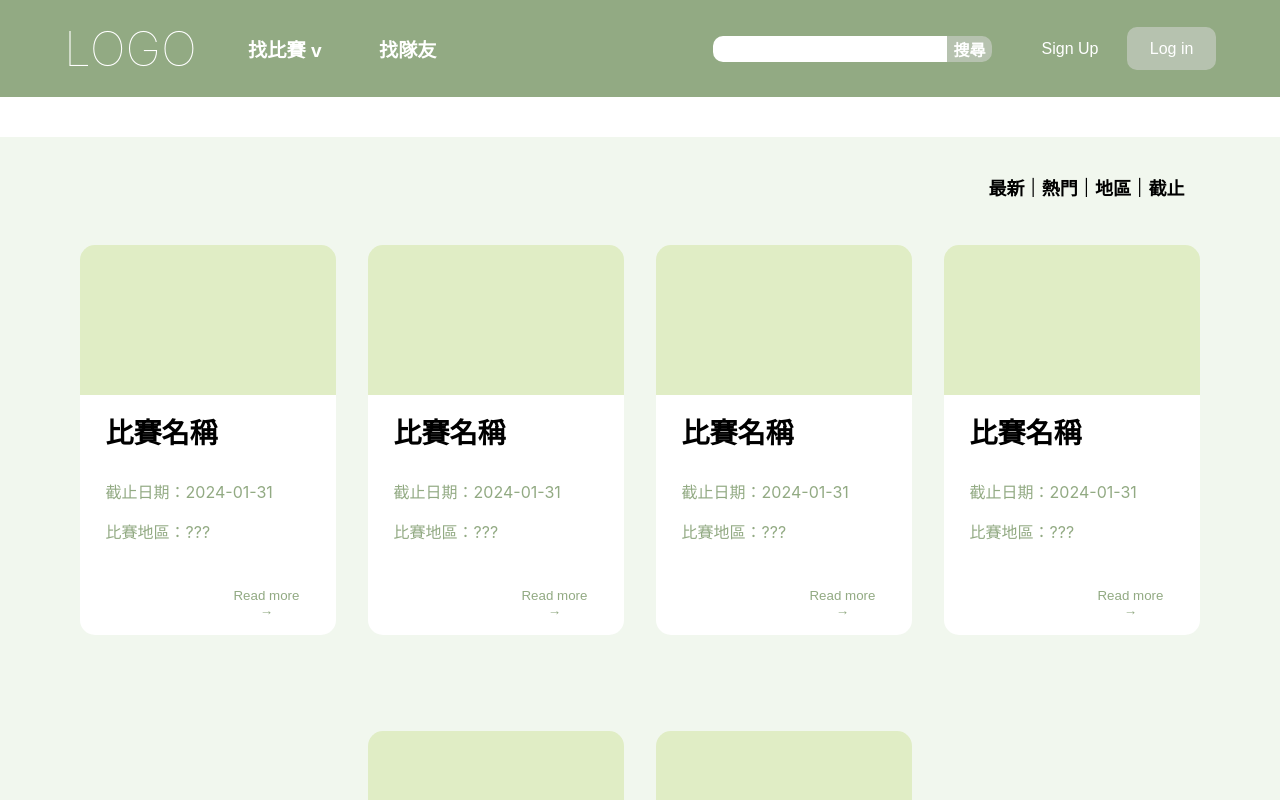
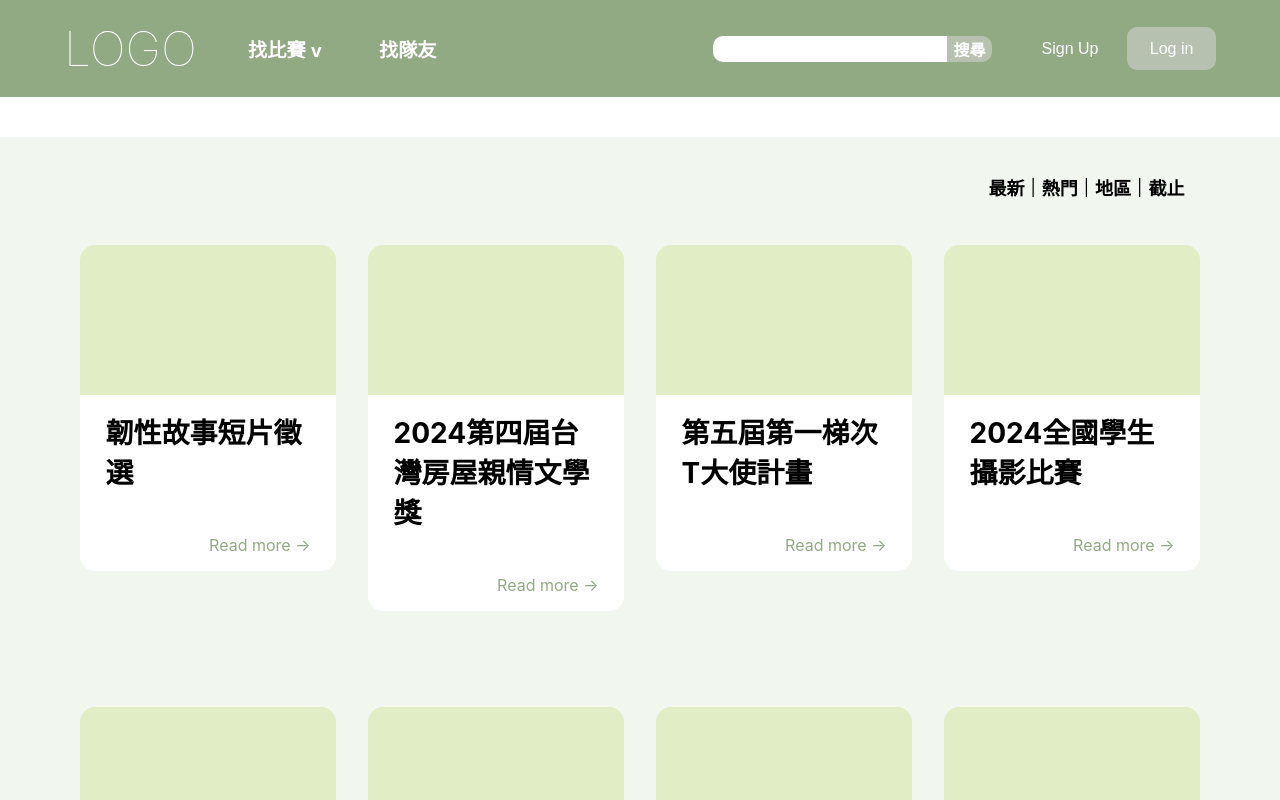
Before and after one commit to chreamy/xchange-contest-finder, a React (Create React App) app in the folder frontend/: page / in a window 1280 px wide. Shown: the top 800 px of the page. Built offline with nearby package versions, Linux system fonts and the light colour scheme.

Commit message:
test: test contest page with contest_data.json

```diff
--- a/frontend/package.json
+++ b/frontend/package.json
@@ -3,6 +3,7 @@
   "version": "0.1.0",
   "private": true,
   "dependencies": {
+    "@babel/plugin-proposal-private-property-in-object": "^7.21.11",
     "@react-oauth/google": "^0.12.1",
     "@testing-library/jest-dom": "^5.17.0",
     "@testing-library/react": "^13.4.0",
--- a/frontend/src/components/Contest.jsx
+++ b/frontend/src/components/Contest.jsx
@@ -5,10 +5,10 @@ const Contest = (props) => {
     <div className={styles.contest}>
       <div className={styles.img}>{/*props.media[0]*/}</div>
       <div className={styles.descriptionArea}>
-        <p className={styles.name}>{props.name}</p>
-        <p className={styles.description}>截止日期：{props.date}</p>
-        <p className={styles.description}>比賽地區：{props.address}</p>
-        <button className={styles.readMore}>Read more →</button>
+        <p className={styles.title}>{props.title}</p>
+        <a href={props.link} className={styles.readMore}>
+          Read more →
+        </a>
       </div>
     </div>
   );
--- a/frontend/src/components/Contest.module.css
+++ b/frontend/src/components/Contest.module.css
@@ -13,12 +13,14 @@
 }
 
 .descriptionArea {
+  display: flex;
+  flex-direction: column;
   background-color: white;
   padding: 0% 10%;
   border-radius: 0px 0px 15px 15px;
 }
 
-.name {
+.title {
   display: flex;
   color: black;
   font-size: 28px;
@@ -26,14 +28,13 @@
   margin: 16px 0px 28px 0px;
 }
 
-.description {
+/* .description {
   color: #92aa83;
-}
+} */
 
 .readMore {
   color: #92aa83;
-  border: none;
-  background-color: white;
-  margin: 28px 0px 16px 0px;
-  padding-left: 60%;
+  text-decoration: none;
+  padding: 16px 0px;
+  align-self: flex-end;
 }
--- a/frontend/src/pages/contestList.jsx
+++ b/frontend/src/pages/contestList.jsx
@@ -21,40 +21,52 @@ import styles from "./contestList.module.css";
 const ContestList = () => {
   const [contests, setContests] = useState([
     {
-      name: "比賽名稱",
-      date: "2024-01-31",
-      address: "???",
-      media: [""],
+      title: "韌性故事短片徵選",
+      link: "https://bhuntr.com/tw/competitions/7zaun5gid4vsc1t0i9",
     },
     {
-      name: "比賽名稱",
-      date: "2024-01-31",
-      address: "???",
-      media: [""],
+      title: "2024第四屆台灣房屋親情文學獎",
+      link: "https://bhuntr.com/tw/competitions/ere87izih152ujnj59",
     },
     {
-      name: "比賽名稱",
-      date: "2024-01-31",
-      address: "???",
-      media: [""],
+      title: "第五屆第一梯次T大使計畫",
+      link: "https://bhuntr.com/tw/competitions/kmh5lbgq20egzbzimv",
     },
     {
-      name: "比賽名稱",
-      date: "2024-01-31",
-      address: "???",
-      media: [""],
+      title: "2024全國學生攝影比賽",
+      link: "https://bhuntr.com/tw/competitions/ijdatnrid3dfqb68k8",
     },
     {
-      name: "比賽名稱",
-      date: "2024-01-31",
-      address: "???",
-      media: [""],
+      title: "第三屆永豐金控校園商業競賽",
+      link: "https://bhuntr.com/tw/competitions/2j7caw8wuyajnc5wl0",
     },
     {
-      name: "比賽名稱",
-      date: "2024-01-31",
-      address: "???",
-      media: [""],
+      title: "2024 放視大賞",
+      link: "https://bhuntr.com/tw/competitions/s5uzvd968dqz7bstq8",
+    },
+    {
+      title: "G-Force 綠能創意設計賽",
+      link: "https://bhuntr.com/tw/competitions/2gt0b6sm2gbo6a0hq6",
+    },
+    {
+      title: "憂鬱主題原創歌曲/微電影徵稿活動",
+      link: "https://bhuntr.com/tw/competitions/1cj5lwubdzchxg75fe",
+    },
+    {
+      title: "2024年全國學生圖畫書創作獎",
+      link: "https://bhuntr.com/tw/competitions/mtjjseznw2rp7eojam",
+    },
+    {
+      title: "第2屆緋染天空插畫比賽",
+      link: "https://bhuntr.com/tw/competitions/dzxgmygitmlruevsi3",
+    },
+    {
+      title: "第29屆萬家香溫馨家園．童言童畫甄選比賽",
+      link: "https://bhuntr.com/tw/competitions/ekl94t0gtlvd410bfq",
+    },
+    {
+      title: "瓩設計獎kW Design Award─第24屆創意競賽",
+      link: "https://bhuntr.com/tw/competitions/7e9r8q4aydg5vlyoum",
     },
   ]);
   const handleGoogleLoginSuccess = (res) => {
@@ -71,24 +83,19 @@ const ContestList = () => {
 
   return (
     <>
-      <Nav></Nav>
+      <Nav />
       <GoogleLogin
         onSuccess={handleGoogleLoginSuccess}
         onError={handleGoogleLoginFailure}
         useOneTap
       />
-      <Filter></Filter>
+      <Filter />
       <div className={styles.list}>
         {contests.map((contest) => (
-          <Contest
-            name={contest.name}
-            date={contest.date}
-            address={contest.address}
-            media={contest.media}
-          />
+          <Contest title={contest.title} link={contest.link} />
         ))}
       </div>
-      <Footer></Footer>
+      <Footer />
     </>
   );
 };
```
Also changed, not shown: 1 other file (tests, documents, lock files or other folders).
